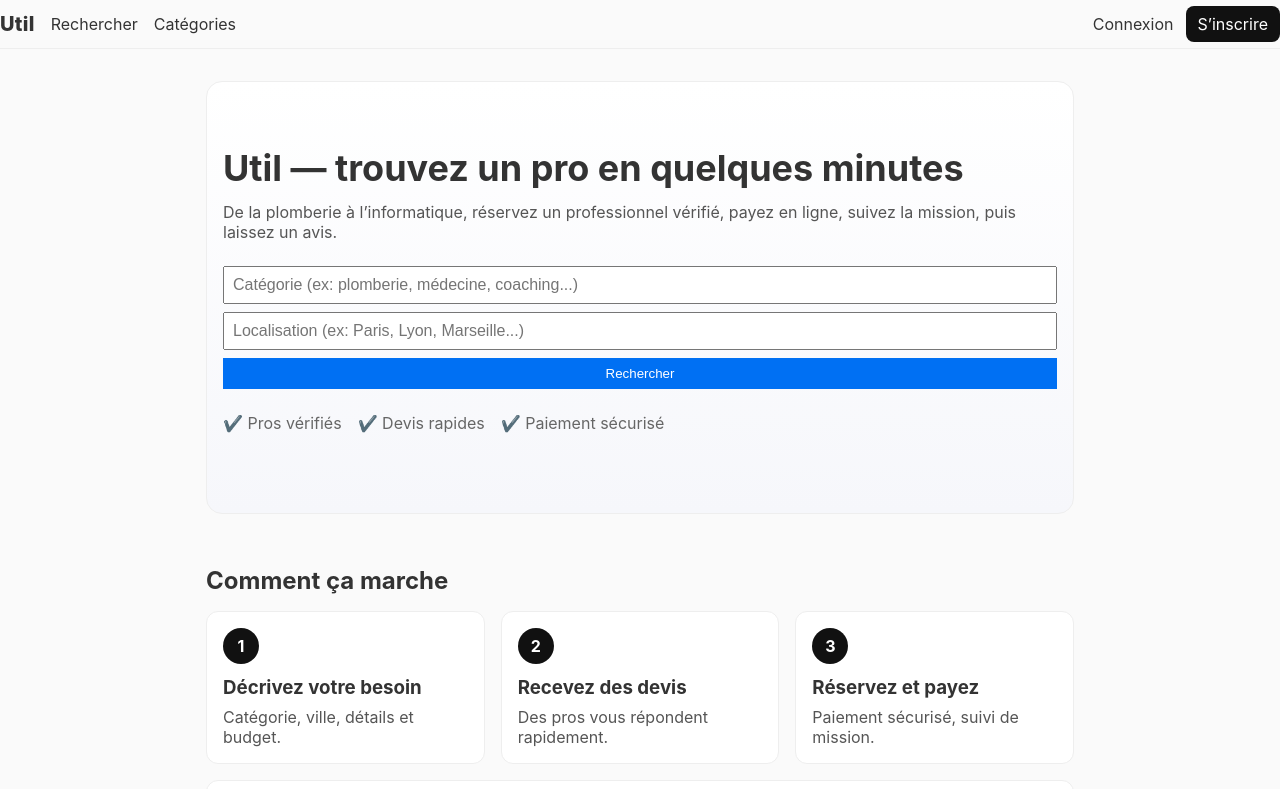
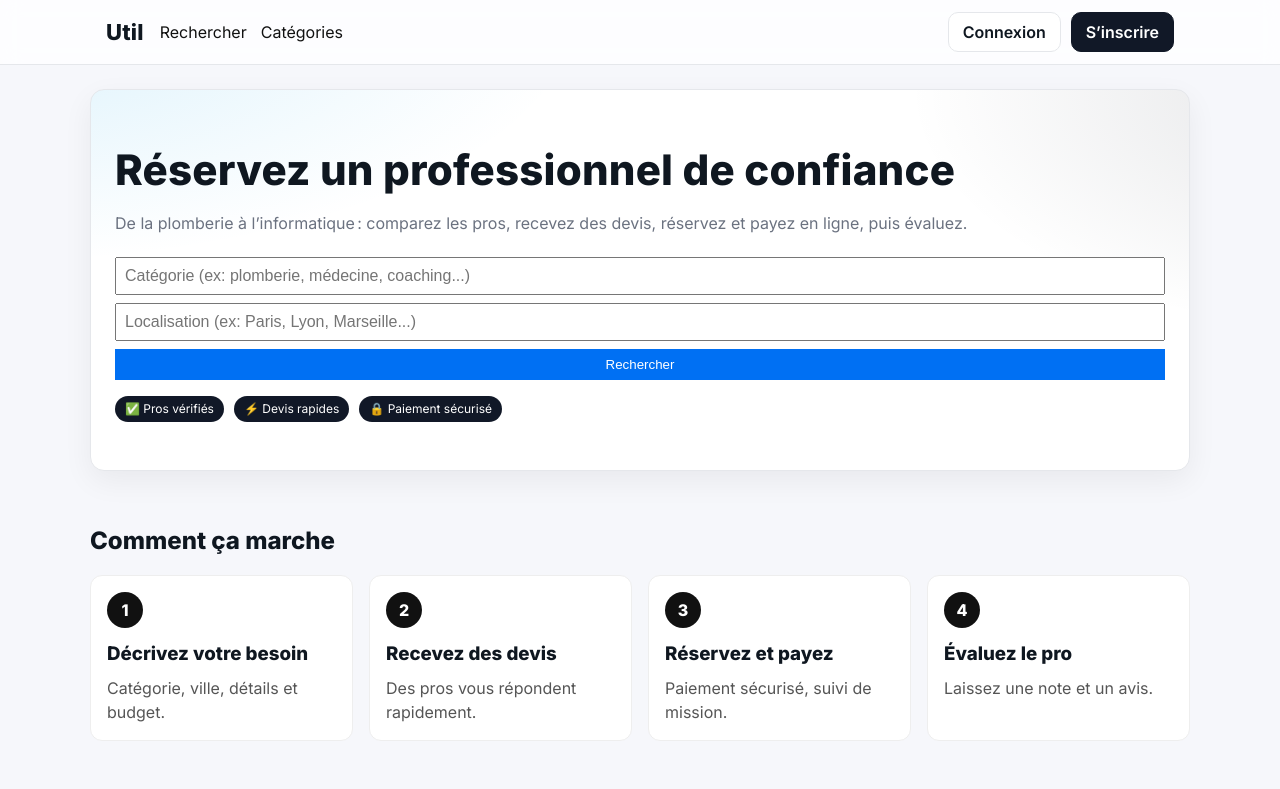
Before and after one commit to 2610Hamza/Util, a Next.js app: page / in a window 1280 px wide. Shown: the top 789 px of the page. Built offline with nearby package versions, Linux system fonts and the light colour scheme.

Commit message:
design system + ui pro

```diff
--- a/components/CategoryGrid.js
+++ b/components/CategoryGrid.js
@@ -5,16 +5,13 @@ export default function CategoryGrid() {
   return (
     <section style={{ padding: '32px 0' }}>
       <h2 style={{ marginBottom: 16 }}>Catégories populaires</h2>
-      <div style={{ display: 'grid', gridTemplateColumns: 'repeat(auto-fill,minmax(160px,1fr))', gap: 16 }}>
+      <div className="grid grid-4">
         {categories.map(c => (
           <Link key={c.slug} href={`/search?category=${encodeURIComponent(c.slug)}`}>
-            <div style={{
-              border: '1px solid #eee', borderRadius: 12, padding: 16, background: '#fff',
-              cursor: 'pointer'
-            }}>
-              <div style={{ fontSize: 28, marginBottom: 8 }}>🛠️</div>
-              <div style={{ fontWeight: 600 }}>{c.name}</div>
-              <div style={{ fontSize: 12, color: '#666' }}>Voir les pros</div>
+            <div className="kard">
+              <div style={{ fontSize: 26, marginBottom: 8 }}>🛠️</div>
+              <div style={{ fontWeight: 700 }}>{c.name}</div>
+              <div className="muted" style={{ fontSize: 12 }}>Voir les pros</div>
             </div>
           </Link>
         ))}
--- a/components/Hero.js
+++ b/components/Hero.js
@@ -2,20 +2,17 @@ import SearchBar from './SearchBar';
 
 export default function Hero() {
   return (
-    <section style={{
-      padding: '64px 16px', background: 'linear-gradient(180deg,#fff, #f6f7fb)',
-      borderRadius: '16px', border: '1px solid #eee'
-    }}>
-      <h1 style={{ fontSize: 36, margin: 0 }}>Util — trouvez un pro en quelques minutes</h1>
-      <p style={{ color: '#555', margin: '12px 0 24px' }}>
-        De la plomberie à l’informatique, réservez un professionnel vérifié, payez en ligne, suivez la mission, puis laissez un avis.
-      </p>
-      <SearchBar />
-      <ul style={{ display: 'flex', gap: 16, listStyle: 'none', padding: 0, marginTop: 24, color: '#666' }}>
-        <li>✔️ Pros vérifiés</li>
-        <li>✔️ Devis rapides</li>
-        <li>✔️ Paiement sécurisé</li>
-      </ul>
+    <section className="hero card">
+      <h1>Réservez un professionnel de confiance</h1>
+      <p>De la plomberie à l’informatique : comparez les pros, recevez des devis, réservez et payez en ligne, puis évaluez.</p>
+      <div style={{ marginBottom: 16 }}>
+        <SearchBar />
+      </div>
+      <div style={{ display:'flex', gap:10, flexWrap:'wrap' }}>
+        <span className="badge">✅ Pros vérifiés</span>
+        <span className="badge">⚡ Devis rapides</span>
+        <span className="badge">🔒 Paiement sécurisé</span>
+      </div>
     </section>
   );
 }
--- a/components/Layout.js
+++ b/components/Layout.js
@@ -1,24 +1,24 @@
-import Head from 'next/head';
 import Navbar from './Navbar';
 import Footer from './Footer';
 
-/**
- * Layout component wraps all pages to provide a consistent header and footer.
- * It also sets some default meta tags for SEO.
- */
-export default function Layout({ children, title = 'Util' }) {
+export default function Layout({ children }) {
   return (
     <>
-      <Head>
-        <title>{title}</title>
-        <meta name="viewport" content="width=device-width, initial-scale=1" />
-        <meta name="description" content="Util – Trouvez un professionnel rapidement pour tous vos besoins." />
-      </Head>
-      <Navbar />
-      <main style={{ minHeight: '80vh', padding: '1rem', maxWidth: '900px', margin: '0 auto' }}>
+      <header className="header">
+        <div className="container nav-row">
+          <Navbar />
+        </div>
+      </header>
+
+      <main className="container" style={{ padding: '24px 0 48px' }}>
         {children}
       </main>
-      <Footer />
+
+      <footer>
+        <div className="container" style={{ padding: '24px 0 48px' }}>
+          <Footer />
+        </div>
+      </footer>
     </>
   );
 }
--- a/components/Navbar.js
+++ b/components/Navbar.js
@@ -17,39 +17,28 @@ export default function Navbar() {
   };
 
   return (
-    <nav style={{
-      padding: '12px 0', marginBottom: 16, borderBottom: '1px solid #eee',
-      display: 'flex', alignItems: 'center', justifyContent: 'space-between'
-    }}>
-      <div style={{ display: 'flex', alignItems: 'center', gap: 16 }}>
-        <Link href="/"><span style={{ fontWeight: 800, fontSize: 20, letterSpacing: .3 }}>Util</span></Link>
-        <Link href="/search">Rechercher</Link>
-        <Link href="/categories">Catégories</Link>
+    <>
+      <div className="nav-left" style={{ display:'flex', alignItems:'center', gap:16 }}>
+        <Link href="/" className="brand">Util</Link>
+        <nav className="nav-links">
+          <Link href="/search">Rechercher</Link>
+          <Link href="/categories">Catégories</Link>
+        </nav>
       </div>
 
-      <div style={{ display: 'flex', alignItems: 'center', gap: 12 }}>
+      <div className="nav-cta">
         {user ? (
           <>
-            {user.role === 'client' ? (
-              <Link href="/dashboard/client">Mon espace</Link>
-            ) : (
-              <Link href="/dashboard/provider">Mon espace</Link>
-            )}
-            <button onClick={logout} style={{ background: '#111', color: '#fff', border: 0, borderRadius: 8, padding: '8px 12px', cursor: 'pointer' }}>
-              Déconnexion
-            </button>
+            <Link href={user.role === 'client' ? '/dashboard/client' : '/dashboard/provider'} className="btn">Mon espace</Link>
+            <button className="btn btn-primary" onClick={logout}>Déconnexion</button>
           </>
         ) : (
           <>
-            <Link href="/login">Connexion</Link>
-            <Link href="/signup">
-              <span style={{ background: '#111', color: '#fff', borderRadius: 8, padding: '8px 12px' }}>
-                S’inscrire
-              </span>
-            </Link>
+            <Link href="/login" className="btn">Connexion</Link>
+            <Link href="/signup" className="btn btn-primary">S’inscrire</Link>
           </>
         )}
       </div>
-    </nav>
+    </>
   );
 }
--- a/styles/globals.css
+++ b/styles/globals.css
@@ -1,18 +1,85 @@
-/* Global styles for Util */
-html, body {
-  padding: 0;
-  margin: 0;
-  font-family: -apple-system, BlinkMacSystemFont, Segoe UI, Roboto, Oxygen,
-    Ubuntu, Cantarell, Fira Sans, Droid Sans, Helvetica Neue, sans-serif;
-  background: #fafafa;
-  color: #333;
+/* === Design System Util v1 === */
+@import url('https://fonts.googleapis.com/css2?family=Inter:wght@400;600;800&display=swap');
+
+:root{
+  --bg: #f6f7fb;
+  --panel: #ffffff;
+  --text: #0f1720;
+  --muted: #6b7280;
+  --border: #e5e7eb;
+  --primary: #111827;        /* noir profond façon Uber */
+  --accent: #0ea5e9;         /* bleu action */
+  --radius: 14px;
+  --shadow: 0 10px 30px rgba(0,0,0,.06);
 }
 
-a {
-  color: inherit;
-  text-decoration: none;
+*{ box-sizing: border-box; }
+html,body{ margin:0; padding:0; }
+body{
+  font-family: Inter, system-ui, -apple-system, Segoe UI, Roboto, Arial, sans-serif;
+  background: var(--bg);
+  color: var(--text);
+  line-height: 1.5;
 }
 
-* {
-  box-sizing: border-box;
+a{ color: inherit; text-decoration: none; }
+img{ max-width: 100%; display: block; }
+
+.container{ max-width: 1100px; margin: 0 auto; padding: 0 16px; }
+
+.card{
+  background: var(--panel);
+  border: 1px solid var(--border);
+  border-radius: var(--radius);
+  box-shadow: var(--shadow);
 }
+
+.btn{
+  display: inline-flex; align-items: center; justify-content: center;
+  height: 40px; padding: 0 14px; border-radius: 10px; border: 1px solid var(--border);
+  cursor: pointer; font-weight: 600; background: #fff;
+}
+.btn:hover{ filter: brightness(0.98); }
+.btn-primary{
+  background: var(--primary); color: #fff; border-color: var(--primary);
+}
+.btn-ghost{ background: transparent; border-color: transparent; color: var(--primary); }
+
+.grid{ display: grid; gap: 16px; }
+.grid-4{ grid-template-columns: repeat(4, minmax(0,1fr)); }
+@media (max-width: 1024px){ .grid-4{ grid-template-columns: repeat(2, minmax(0,1fr)); } }
+@media (max-width: 560px){ .grid-4{ grid-template-columns: 1fr; } }
+
+.muted{ color: var(--muted); }
+
+/* ==== Navbar collante (verre) ==== */
+.header{
+  position: sticky; top: 0; z-index: 50;
+  backdrop-filter: saturate(180%) blur(10px);
+  background: rgba(255,255,255,.78);
+  border-bottom: 1px solid var(--border);
+}
+.nav-row{ display:flex; align-items:center; justify-content:space-between; height:64px; }
+.brand{ font-weight: 800; font-size: 22px; letter-spacing: .2px; }
+.nav-links{ display:flex; align-items:center; gap: 14px; }
+.nav-links a{ color:#111; }
+.nav-cta{ display:flex; gap:10px; align-items:center; }
+
+/* ==== Hero ==== */
+.hero{
+  padding: 48px 24px;
+  background:
+    radial-gradient(1200px 500px at -10% -20%, rgba(14,165,233,.15), transparent 50%),
+    radial-gradient(1000px 500px at 120% 0%, rgba(17,24,39,.12), transparent 50%),
+    var(--panel);
+  border-radius: var(--radius);
+  border: 1px solid var(--border);
+}
+.hero h1{ font-size: 42px; margin: 0 0 10px; letter-spacing: .2px; }
+.hero p{ margin: 0 0 22px; color: var(--muted); }
+
+/* ==== Cartes pro / catégories ==== */
+.kard{ padding:16px; border:1px solid var(--border); border-radius:12px; background:#fff; transition: transform .15s ease, box-shadow .15s ease; }
+.kard:hover{ transform: translateY(-2px); box-shadow: 0 12px 30px rgba(0,0,0,.08); }
+
+.badge{ display:inline-flex; align-items:center; gap:6px; font-size:12px; color:#fff; background: var(--primary); border-radius:999px; height:26px; padding:0 10px; }
```
Also changed, not shown: components/ProfessionalCard.js (+15 -12 lines).
